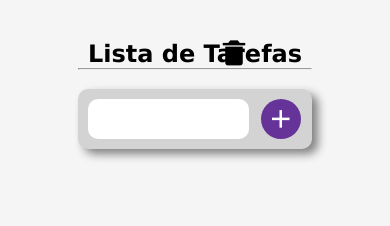
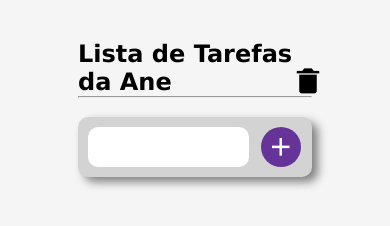
Before and after one commit to ek1l/iniciojavascript, a plain HTML site: page Lista de tarefas/index.html in a window 390 px wide. Drawn offline with nearby package versions, Linux system fonts and the light colour scheme.

Commit message:
terminando o site

```diff
--- a/Lista de tarefas/index.html
+++ b/Lista de tarefas/index.html
@@ -5,14 +5,15 @@
     <meta http-equiv="X-UA-Compatible" content="IE=edge">
     <meta name="viewport" content="width=device-width, initial-scale=1.0">
     <link href='https://unpkg.com/boxicons@2.1.4/css/boxicons.min.css' rel='stylesheet'>
+    <link rel="stylesheet" href="./reponsive.css">
     <link rel="stylesheet" href="./sttyle.css">
-    <title>Lista de Tarefas Javascript</title>
+    <title>Lista de Tarefas</title>
 </head>
 <body>
 
     <div class="to-do">
         <div class="header">
-            <p>Lista de Tarefas</p>
+            <p>Lista de Tarefas da Ane</p>
             <button><i class="bx bxs-trash-alt"></i></button>
         </div>
         <hr>
--- /dev/null
+++ b/Lista de tarefas/reponsive.css
@@ -0,0 +1,32 @@
+@import url(./sttyle.css);
+
+
+@media (max-width: 1151px) {
+
+    .header button {
+        position: absolute;
+        right: 20% !important;
+        margin-top: -30px;
+    }
+}
+
+
+@media (max-width: 809px) {
+
+    .header button {
+        position: absolute;
+        right: 16% !important;
+        margin-top: -30px;
+    }
+}
+
+
+
+@media (max-width: 544px) {
+
+    .header button {
+        position: absolute;
+        right: 16% !important;
+        margin-top: -30px;
+    }
+}
--- a/Lista de tarefas/sttyle.css
+++ b/Lista de tarefas/sttyle.css
@@ -28,7 +28,7 @@ ul {
 
 .header button {
     position: absolute;
-    right: 35%;
+    right: 28%;
     margin-top: -30px;
 }
 .header {
```
